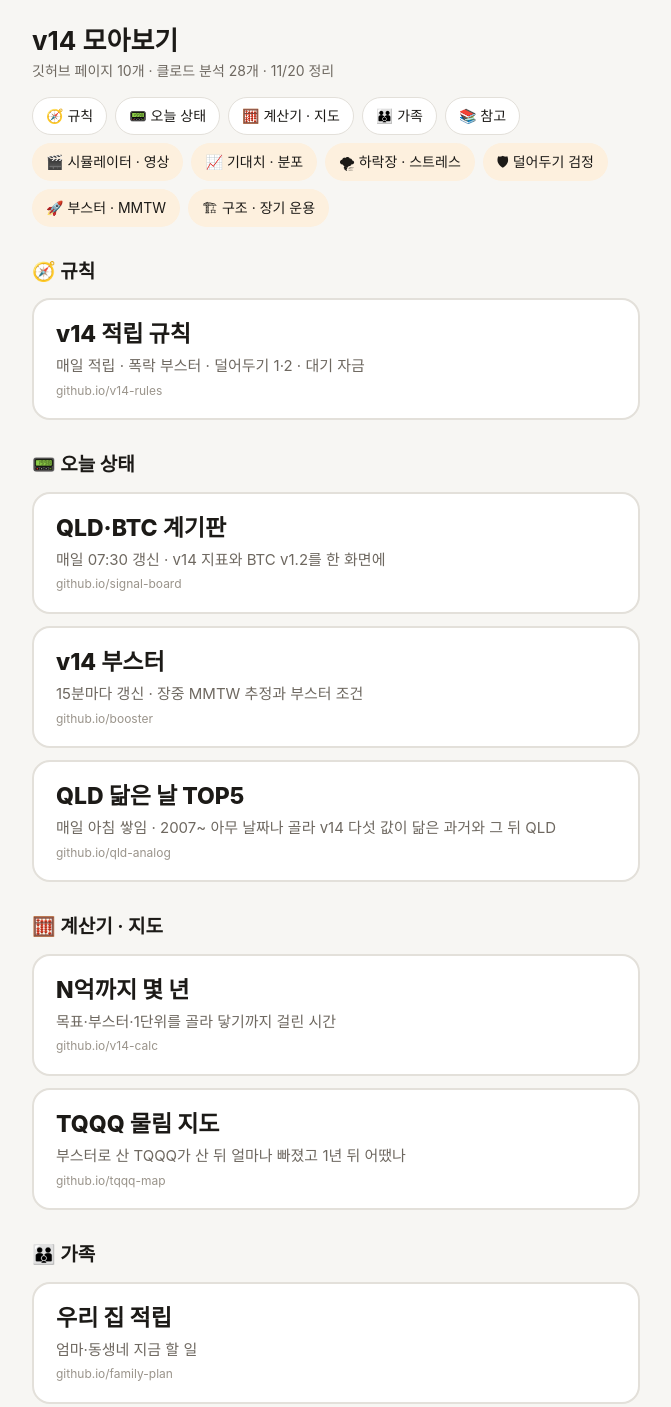
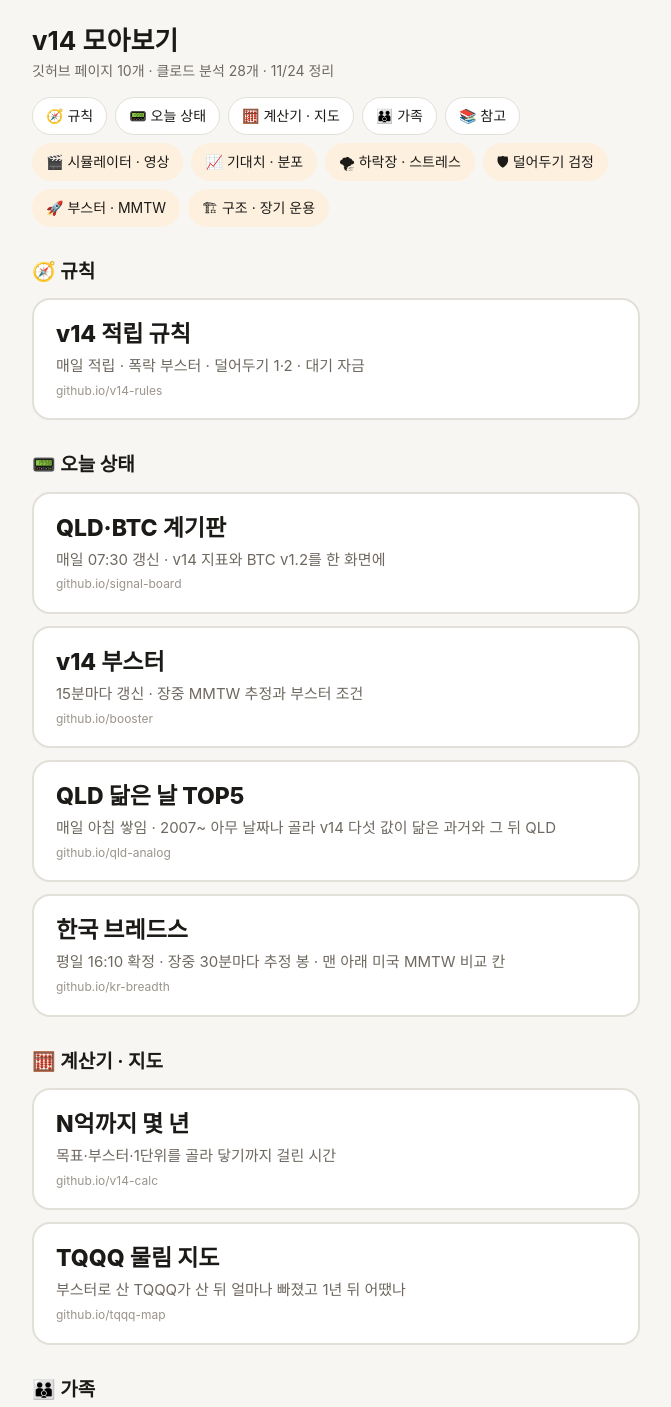
Before and after one commit to matin32644-prog/v14-hub, a plain HTML site: page index.html in a window 1280 px wide. Shown: the top 1407 px of the page, without its empty margins (304-975 px from the left). Drawn offline with Linux system fonts and the light colour scheme.

Commit message:
update hub

```diff
--- a/index.html
+++ b/index.html
@@ -33,9 +33,9 @@ summary span{color:var(--faint);font-weight:400;font-size:14px;margin-left:6px}
 details a.pick.sm{background:var(--bg)}
 .foot{font-size:12px;color:var(--faint);margin-top:28px;line-height:1.6}
 </style></head>
-<body data-built="2026-11-20T19:09:45+09:00"><main>
+<body data-built="2026-11-24T10:41:31+09:00"><main>
 <h1>v14 모아보기</h1>
-<p class="sub">깃허브 페이지 10개 · 클로드 분석 28개 · 11/20 정리</p>
+<p class="sub">깃허브 페이지 10개 · 클로드 분석 28개 · 11/24 정리</p>
 <nav>
 <a href="#rule">🧭 규칙</a>
 <a href="#now">📟 오늘 상태</a>
@@ -55,6 +55,7 @@ details a.pick.sm{background:var(--bg)}
 <a class="pick" href="https://matin32644-prog.github.io/signal-board/" rel="noreferrer">QLD·BTC 계기판<small>매일 07:30 갱신 · v14 지표와 BTC v1.2를 한 화면에</small><i>github.io/signal-board</i></a>
 <a class="pick" href="https://matin32644-prog.github.io/booster/" rel="noreferrer">v14 부스터<small>15분마다 갱신 · 장중 MMTW 추정과 부스터 조건</small><i>github.io/booster</i></a>
 <a class="pick" href="https://matin32644-prog.github.io/qld-analog/" rel="noreferrer">QLD 닮은 날 TOP5<small>매일 아침 쌓임 · 2007~ 아무 날짜나 골라 v14 다섯 값이 닮은 과거와 그 뒤 QLD</small><i>github.io/qld-analog</i></a>
+<a class="pick" href="https://matin32644-prog.github.io/kr-breadth/" rel="noreferrer">한국 브레드스<small>평일 16:10 확정 · 장중 30분마다 추정 봉 · 맨 아래 미국 MMTW 비교 칸</small><i>github.io/kr-breadth</i></a>
 <h2 id="calc">🧮 계산기 · 지도</h2>
 <a class="pick" href="https://matin32644-prog.github.io/v14-calc/" rel="noreferrer">N억까지 몇 년<small>목표·부스터·1단위를 골라 닿기까지 걸린 시간</small><i>github.io/v14-calc</i></a>
 <a class="pick" href="https://matin32644-prog.github.io/tqqq-map/" rel="noreferrer">TQQQ 물림 지도<small>부스터로 산 TQQQ가 산 뒤 얼마나 빠졌고 1년 뒤 어땠나</small><i>github.io/tqqq-map</i></a>
@@ -63,7 +64,6 @@ details a.pick.sm{background:var(--bg)}
 <a class="pick" href="https://matin32644-prog.github.io/qld-monthly/" rel="noreferrer">와이프 QLD 모으기<small>와이프 규칙(매달 30만 + 급락 달 추가) · v14와 규칙이 다름</small><i>github.io/qld-monthly</i></a>
 <h2 id="ref">📚 참고</h2>
 <a class="pick" href="https://matin32644-prog.github.io/numbers/" rel="noreferrer">외울 숫자<small>거치 vs 적립 등 외워 둘 숫자 묶음</small><i>github.io/numbers</i></a>
-<a class="pick" href="https://matin32644-prog.github.io/kr-breadth/" rel="noreferrer">한국 브레드스<small>맨 아래에 미국 MMTW 비교 칸</small><i>github.io/kr-breadth</i></a>
 <div class="sec"><h2>🔒 클로드 분석 페이지</h2><div class="lock">내 클로드 계정으로 로그인해야 열립니다. 다른 사람에겐 빈 화면입니다.</div></div>
 <details id="sim"><summary>🎬 시뮬레이터 · 영상<span>3개</span></summary>
 <a class="pick sm" href="https://claude.ai/artifact/QRhQnHYRsT6rZASxqLfXdQ" rel="noreferrer">v14 날짜 시뮬레이터<small>시작일·기간을 골라 배포 규칙으로 다시 계산</small><i>claude.ai · 11/06 갱신</i></a>
```
